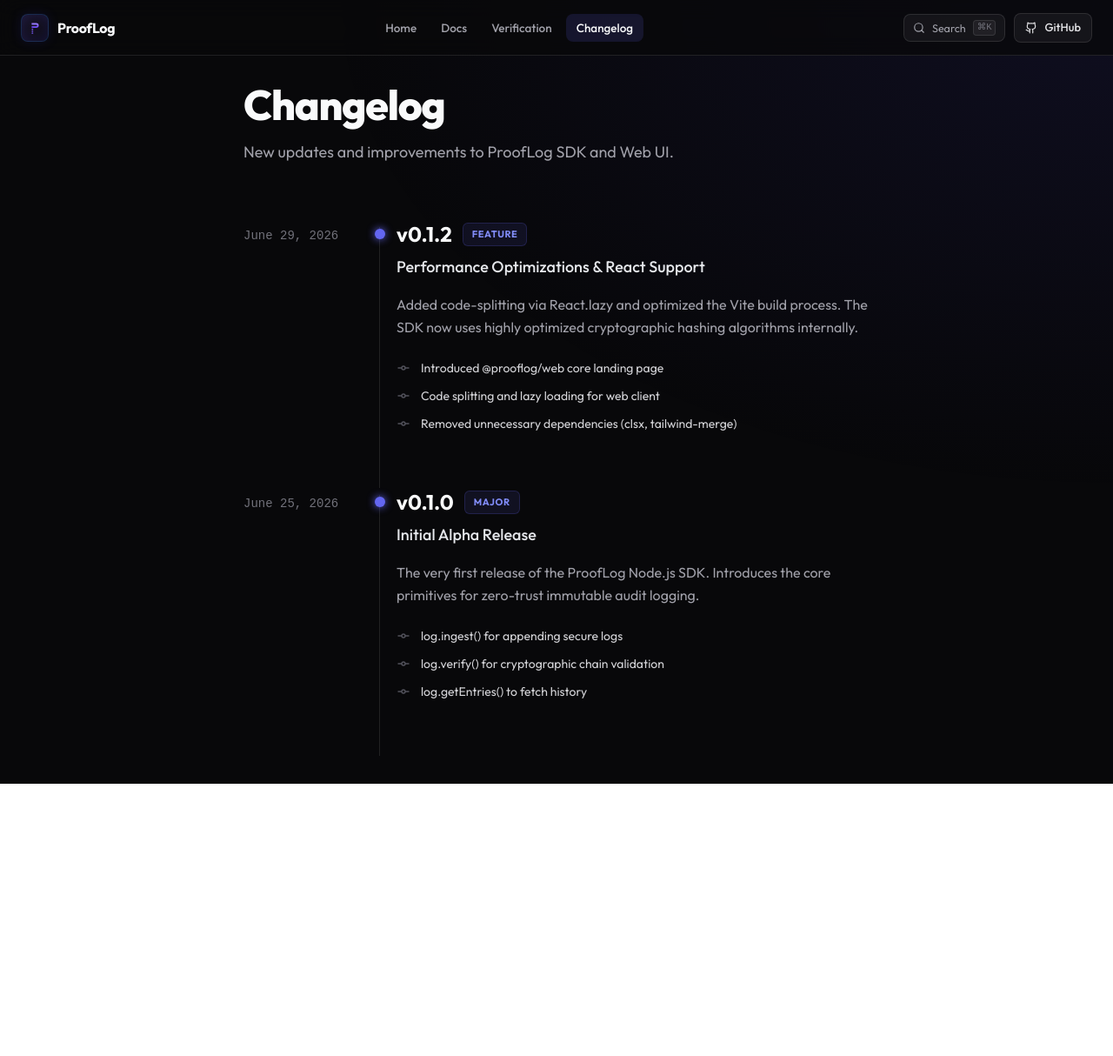
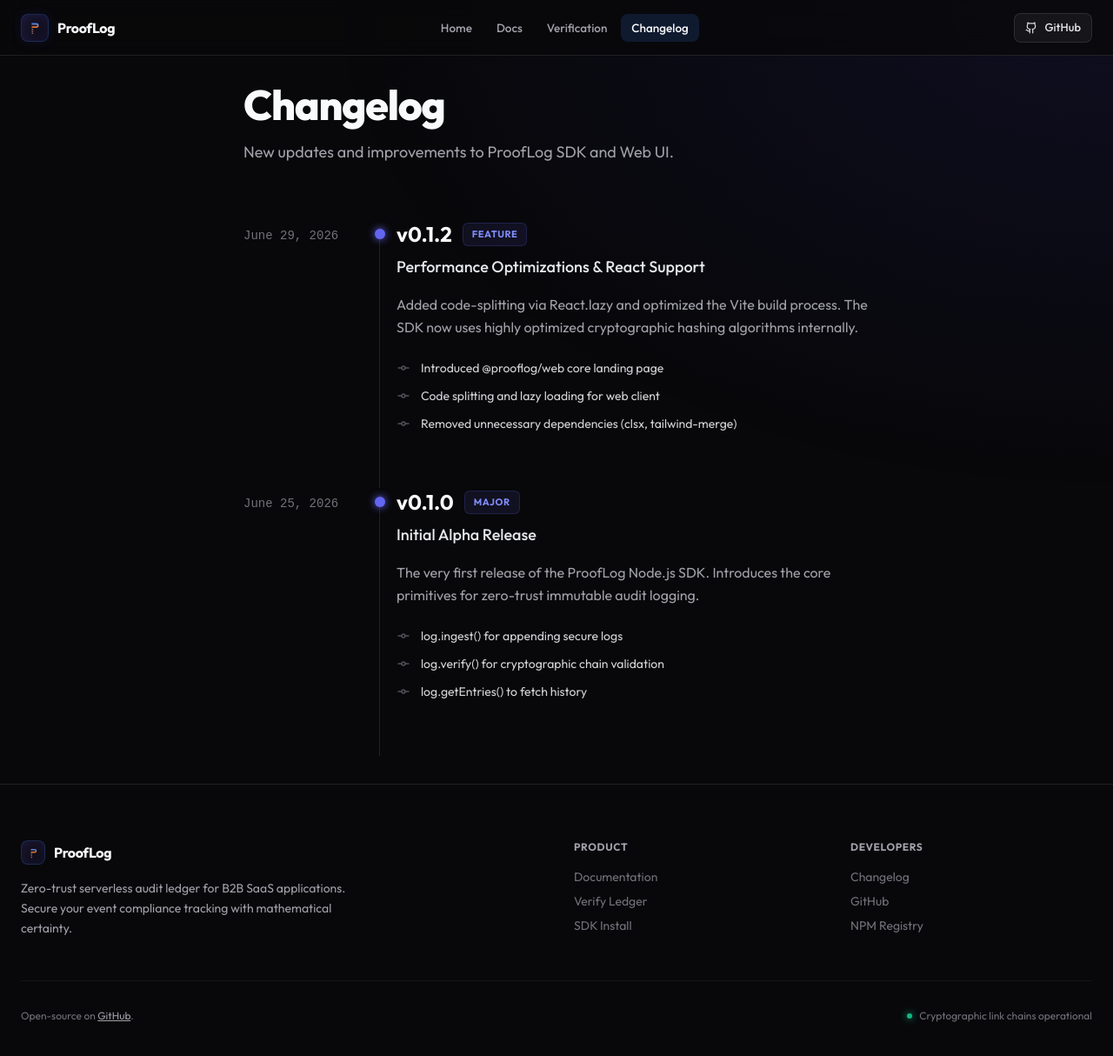
Before and after one commit to RahulDew/prooflog, a React (Vite) app in the folder apps/web/: page /changelog in a window 1280 px wide. Shown: the top 1214 px of the page at 87% size. Before the commit the page ends 901 px from the top, so only its background shows below. Built offline with nearby package versions, Linux system fonts and the light colour scheme.

Commit message:
style(web): add global page footer, fix docs sticky sidebar container, and enable smooth scroll

```diff
--- a/apps/web/index.html
+++ b/apps/web/index.html
@@ -1,5 +1,5 @@
 <!doctype html>
-<html lang="en">
+<html lang="en" class="scroll-smooth">
   <head>
     <meta charset="UTF-8" />
     <link rel="icon" type="image/svg+xml" href="/favicon.svg" />
--- a/apps/web/src/App.tsx
+++ b/apps/web/src/App.tsx
@@ -1,6 +1,7 @@
 import { lazy, Suspense } from "react";
 import { BrowserRouter, Routes, Route } from "react-router-dom";
 import { Navbar } from "./components/Navbar";
+import { Footer } from "./components/Footer";
 
 // Lazy load pages for maximum performance (Code Splitting)
 const Home = lazy(() => import("./pages/Home"));
@@ -18,7 +19,7 @@
 function App() {
   return (
     <BrowserRouter>
-      <div className="min-h-screen bg-dark-bg text-gray-50 font-sans selection:bg-indigo-500/30 selection:text-white overflow-x-hidden">
+      <div className="min-h-screen bg-dark-bg text-gray-50 font-sans selection:bg-indigo-500/30 selection:text-white overflow-x-clip">
         <Navbar />
         <Suspense fallback={<PageLoader />}>
           <Routes>
@@ -28,6 +29,7 @@
             <Route path="/changelog" element={<Changelog />} />
           </Routes>
         </Suspense>
+        <Footer />
       </div>
     </BrowserRouter>
   );
--- /dev/null
+++ b/apps/web/src/components/Footer.tsx
@@ -0,0 +1,102 @@
+import { Link } from "react-router-dom"
+
+export function Footer() {
+  return (
+    <footer className="border-t border-white/10 bg-dark-bg relative z-20">
+      <div className="max-w-7xl mx-auto px-6 py-12 md:py-16">
+        <div className="grid grid-cols-1 md:grid-cols-4 gap-10">
+
+          {/* Brand Info */}
+          <div className="md:col-span-2 space-y-4">
+            <Link to="/" className="flex items-center gap-2.5 text-gray-50 no-underline shrink-0">
+              <span className="grid place-items-center w-7 h-7 rounded-lg bg-gradient-to-br from-[#161220] to-[#0b0a10] border border-primary-glow shadow-[0_0_15px_rgba(79,70,229,0.15)_inset]">
+                <svg className="w-[15px] h-[15px]" viewBox="0 0 200 200" fill="none">
+                  <defs>
+                    <linearGradient id="prooflog-grad-foot" x1="0%" y1="0%" x2="0%" y2="100%">
+                      <stop offset="0%" stop-color="#3B82F6" />
+                      <stop offset="100%" stop-color="#F97316" />
+                    </linearGradient>
+                  </defs>
+                  <path d="M 60,40 L 120,40 A 30,30 0 0,1 120,100 L 60,100 L 60,80 L 120,80 A 10,10 0 0,0 120,60 L 60,60 Z" fill="url(#prooflog-grad-foot)" />
+                  <rect x="60" y="110" width="20" height="15" rx="6" fill="url(#prooflog-grad-foot)" />
+                  <rect x="60" y="135" width="20" height="15" rx="6" fill="url(#prooflog-grad-foot)" />
+                  <rect x="60" y="160" width="20" height="15" rx="6" fill="url(#prooflog-grad-foot)" />
+                </svg>
+              </span>
+              <span className="font-bold text-base tracking-tight">ProofLog</span>
+            </Link>
+            <p className="text-zinc-400 text-sm max-w-sm leading-relaxed">
+              Zero-trust serverless audit ledger for B2B SaaS applications. Secure your event compliance tracking with mathematical certainty.
+            </p>
+          </div>
+
+          {/* Product Links */}
+          <div>
+            <h4 className="text-xs font-bold text-zinc-400 uppercase tracking-wider mb-4">Product</h4>
+            <ul className="space-y-2 text-sm">
+              <li>
+                <Link to="/docs" className="text-zinc-500 hover:text-indigo-400 transition-colors no-underline">
+                  Documentation
+                </Link>
+              </li>
+              <li>
+                <Link to="/verification" className="text-zinc-500 hover:text-indigo-400 transition-colors no-underline">
+                  Verify Ledger
+                </Link>
+              </li>
+              <li>
+                <a href="#installation" className="text-zinc-500 hover:text-indigo-400 transition-colors no-underline">
+                  SDK Install
+                </a>
+              </li>
+            </ul>
+          </div>
+
+          {/* Developer / Company Links */}
+          <div>
+            <h4 className="text-xs font-bold text-zinc-400 uppercase tracking-wider mb-4">Developers</h4>
+            <ul className="space-y-2 text-sm">
+              <li>
+                <Link to="/changelog" className="text-zinc-500 hover:text-indigo-400 transition-colors no-underline">
+                  Changelog
+                </Link>
+              </li>
+              <li>
+                <a
+                  href="https://github.com/RahulDew/prooflog"
+                  target="_blank"
+                  rel="noreferrer"
+                  className="text-zinc-500 hover:text-indigo-400 transition-colors no-underline"
+                >
+                  GitHub
+                </a>
+              </li>
+              <li>
+                <a
+                  href="https://npmjs.com/package/@prooflog/node"
+                  target="_blank"
+                  rel="noreferrer"
+                  className="text-zinc-500 hover:text-indigo-400 transition-colors no-underline"
+                >
+                  NPM Registry
+                </a>
+              </li>
+            </ul>
+          </div>
+
+        </div>
+
+        <div className="border-t border-white/5 mt-12 pt-8 flex flex-col sm:flex-row items-center justify-between gap-4">
+          <p className="text-zinc-500 text-xs">
+            Open-source on <a href="https://github.com/RahulDew/prooflog" target="_blank" rel="noreferrer" className="text-zinc-400 hover:text-indigo-400 underline transition-colors">GitHub</a>.
+          </p>
+
+          <div className="flex items-center gap-2 text-xs text-zinc-500">
+            <span className="w-1.5 h-1.5 rounded-full bg-emerald-500 shadow-[0_0_8px_#10b981]" />
+            <span>Cryptographic link chains operational</span>
+          </div>
+        </div>
+      </div>
+    </footer>
+  )
+}
--- a/apps/web/src/components/Navbar.tsx
+++ b/apps/web/src/components/Navbar.tsx
@@ -1,38 +1,74 @@
-import { Link, useLocation } from "react-router-dom"
-import { Search, Menu } from "lucide-react"
+import { Link, useLocation } from "react-router-dom";
+import { Menu } from "lucide-react";
 
 export function Navbar() {
-  const location = useLocation()
+  const location = useLocation();
 
   const navLinks = [
     { name: "Home", path: "/" },
     { name: "Docs", path: "/docs" },
     { name: "Verification", path: "/verification" },
     { name: "Changelog", path: "/changelog" },
-  ]
+  ];
 
   return (
     <>
       <div className="fixed inset-0 z-[200] bg-dark-bg pointer-events-none opacity-0 transition-opacity duration-500 grid place-items-center">
-        <span className="w-8 h-8 border-2 border-solid border-indigo-400 border-t-indigo-500/25 border-r-indigo-500/25 rounded-full opacity-0 animate-nav-glow"></span>
+        <span className="w-8 h-8 border-2 border-solid border-blue-400 border-t-blue-500/25 border-r-blue-500/25 rounded-full opacity-0 animate-nav-glow"></span>
       </div>
 
       <nav className="fixed top-0 left-0 right-0 z-[120] h-16 backdrop-blur-md bg-dark-bg/75 border-b border-white/10">
         <div className="max-w-7xl mx-auto px-6 h-16 flex items-center justify-between gap-4">
-
-          <Link to="/" className="flex items-center gap-2.5 text-gray-50 no-underline shrink-0">
+          <Link
+            to="/"
+            className="flex items-center gap-2.5 text-gray-50 no-underline shrink-0"
+          >
             <span className="grid place-items-center w-8 h-8 rounded-lg bg-gradient-to-br from-[#161220] to-[#0b0a10] border border-primary-glow shadow-[0_0_18px_rgba(79,70,229,0.2)_inset,0_0_14px_rgba(79,70,229,0.14)]">
-              <svg className="w-[18px] h-[18px]" viewBox="0 0 200 200" fill="none">
+              <svg
+                className="w-[18px] h-[18px]"
+                viewBox="0 0 200 200"
+                fill="none"
+              >
                 <defs>
-                  <linearGradient id="prooflog-grad-nav" x1="0%" y1="0%" x2="0%" y2="100%">
-                    <stop offset="0%" stop-color="#9E82FF" />
-                    <stop offset="100%" stop-color="#6B46FF" />
+                  <linearGradient
+                    id="prooflog-grad-nav"
+                    x1="0%"
+                    y1="0%"
+                    x2="0%"
+                    y2="100%"
+                  >
+                    <stop offset="0%" stop-color="#3B82F6" />
+                    <stop offset="100%" stop-color="#F97316" />
                   </linearGradient>
                 </defs>
-                <path d="M 60,40 L 120,40 A 30,30 0 0,1 120,100 L 60,100 L 60,80 L 120,80 A 10,10 0 0,0 120,60 L 60,60 Z" fill="url(#prooflog-grad-nav)" />
-                <rect x="60" y="110" width="20" height="15" rx="6" fill="url(#prooflog-grad-nav)" />
-                <rect x="60" y="135" width="20" height="15" rx="6" fill="url(#prooflog-grad-nav)" />
-                <rect x="60" y="160" width="20" height="15" rx="6" fill="url(#prooflog-grad-nav)" />
+                <path
+                  d="M 60,40 L 120,40 A 30,30 0 0,1 120,100 L 60,100 L 60,80 L 120,80 A 10,10 0 0,0 120,60 L 60,60 Z"
+                  fill="url(#prooflog-grad-nav)"
+                />
+                <rect
+                  x="60"
+                  y="110"
+                  width="20"
+                  height="15"
+                  rx="6"
+                  fill="url(#prooflog-grad-nav)"
+                />
+                <rect
+                  x="60"
+                  y="135"
+                  width="20"
+                  height="15"
+                  rx="6"
+                  fill="url(#prooflog-grad-nav)"
+                />
+                <rect
+                  x="60"
+                  y="160"
+                  width="20"
+                  height="15"
+                  rx="6"
+                  fill="url(#prooflog-grad-nav)"
+                />
               </svg>
             </span>
             <span className="font-bold text-base tracking-tight">ProofLog</span>
@@ -40,32 +76,45 @@
 
           <div className="hidden md:flex items-center gap-1">
             {navLinks.map((link) => {
-              const isActive = location.pathname === link.path || (link.path !== '/' && location.pathname.startsWith(link.path))
+              const isActive =
+                location.pathname === link.path ||
+                (link.path !== "/" && location.pathname.startsWith(link.path));
               return (
                 <Link
                   key={link.path}
                   to={link.path}
                   className={`text-[13.5px] font-medium px-3 py-1.5 rounded-lg transition-colors ${
                     isActive
-                      ? "text-gray-50 bg-indigo-500/15"
+                      ? "text-gray-50 bg-blue-500/15"
                       : "text-zinc-400 hover:text-gray-200 bg-transparent hover:bg-white/5"
                   }`}
                 >
                   {link.name}
                 </Link>
-              )
+              );
             })}
           </div>
 
           <div className="flex items-center gap-2.5 shrink-0">
-            <button className="flex items-center gap-2 cursor-pointer text-zinc-400 text-[12.5px] bg-white/5 border border-white/10 px-2.5 py-1.5 rounded-lg hover:bg-white/10 transition-colors">
-              <Search className="w-3.5 h-3.5" />
-              <span>Search</span>
-              <kbd className="font-mono text-[10.5px] bg-white/5 border border-white/10 rounded px-1 text-zinc-500">⌘K</kbd>
-            </button>
-
-            <a href="https://github.com/RahulDew/prooflog" target="_blank" rel="noreferrer" className="hidden sm:flex items-center gap-2 text-zinc-200 text-[13px] font-medium px-3 py-1.5 rounded-lg border border-white/10 bg-white/5 hover:bg-white/10 transition-colors">
-              <svg width="14" height="14" viewBox="0 0 24 24" fill="none" stroke="currentColor" strokeWidth="2" strokeLinecap="round" strokeLinejoin="round"><path d="M15 22v-4a4.8 4.8 0 0 0-1-3.5c3 0 6-2 6-5.5.08-1.25-.27-2.48-1-3.5.28-1.15.28-2.35 0-3.5 0 0-1 0-3 1.5-2.64-.5-5.36-.5-8 0C6 2 5 2 5 2c-.3 1.15-.3 2.35 0 3.5A5.403 5.403 0 0 0 4 9c0 3.5 3 5.5 6 5.5-.39.49-.68 1.05-.85 1.65-.17.6-.22 1.23-.15 1.85v4"/><path d="M9 18c-4.51 2-5-2-7-2"/></svg>
+            <a
+              href="https://github.com/RahulDew/prooflog"
+              target="_blank"
+              rel="noreferrer"
+              className="hidden sm:flex items-center gap-2 text-zinc-200 text-[13px] font-medium px-3 py-1.5 rounded-lg border border-white/10 bg-white/5 hover:bg-white/10 transition-colors"
+            >
+              <svg
+                width="14"
+                height="14"
+                viewBox="0 0 24 24"
+                fill="none"
+                stroke="currentColor"
+                strokeWidth="2"
+                strokeLinecap="round"
+                strokeLinejoin="round"
+              >
+                <path d="M15 22v-4a4.8 4.8 0 0 0-1-3.5c3 0 6-2 6-5.5.08-1.25-.27-2.48-1-3.5.28-1.15.28-2.35 0-3.5 0 0-1 0-3 1.5-2.64-.5-5.36-.5-8 0C6 2 5 2 5 2c-.3 1.15-.3 2.35 0 3.5A5.403 5.403 0 0 0 4 9c0 3.5 3 5.5 6 5.5-.39.49-.68 1.05-.85 1.65-.17.6-.22 1.23-.15 1.85v4" />
+                <path d="M9 18c-4.51 2-5-2-7-2" />
+              </svg>
               GitHub
             </a>
 
@@ -76,5 +125,5 @@
         </div>
       </nav>
     </>
-  )
+  );
 }
```
